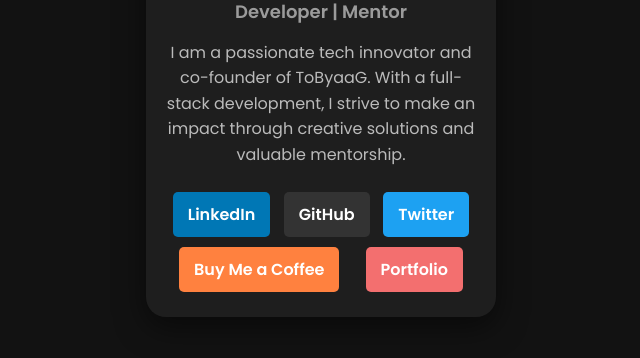
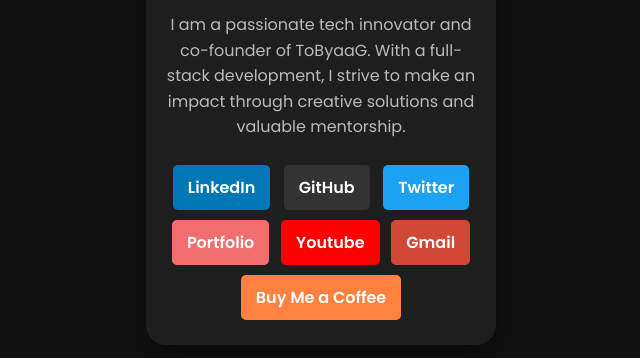
Before and after one commit to abhi-jithb/Biography-Page, a plain HTML site: page index.html in a window 1280 px wide. Shown: the part 366-724 px from the top of the page, without its empty margins (319-959 px from the left). Drawn offline with Linux system fonts and the light colour scheme.

Commit message:
biohub modified with gmail and utube channel

```diff
--- a/index.html
+++ b/index.html
@@ -3,7 +3,7 @@
 <head>
   <meta charset="UTF-8">
   <meta name="viewport" content="width=device-width, initial-scale=1.0">
-  <title>Your Biography</title>
+  <title>Abhijith-Bio</title>
   <link href="https://fonts.googleapis.com/css2?family=Poppins:wght@300;400;600&display=swap" rel="stylesheet">
   <link rel="stylesheet" href="styles.css">
 </head>
@@ -23,11 +23,17 @@
           <a href="https://linkedin.com/in/abhi-jithb" target="_blank" class="social-icon linkedin">LinkedIn</a>
           <a href="https://github.com/abhi-jithb" target="_blank" class="social-icon github">GitHub</a>
           <a href="https://x.com/_AbhijithB_" target="_blank" class="social-icon twitter">Twitter</a>
+          <a href="https://abhijithb.vercel.app" target="_blank" class="social-icon portfolio">Portfolio</a>
+          <a href="https://youtube.com/@abhijithb001" target="_blank" class="social-icon youtube">Youtube</a>
+          <a href="mailto:babhijith58@gmail.com" target="_blank" class="social-icon gmail">Gmail</a>
           <a href="https://www.buymeacoffee.com/abhijithb" target="_blank" class="social-icon buymeacoffee">Buy Me a Coffee</a>
-          <a href="https://abhijithb.vercel.app" target="_blank" class="social-icon portfolio">Portfolio</a>
         </div>
       </div>
     </div>
+    <div id="sfc1d7194khz444yly846xtk193zeghplau"></div>
+    <script type="text/javascript" src="https://counter6.optistats.ovh/private/counter.js?c=1d7194khz444yly846xtk193zeghplau&down=async" async></script>
+    <noscript><a href="https://www.freecounterstat.com" title="web counter"><img src="https://counter6.optistats.ovh/private/freecounterstat.php?c=1d7194khz444yly846xtk193zeghplau" border="0" title="web counter" alt="web counter"></a></noscript>
+
   </div>
 </body>
 </html>
--- a/styles.css
+++ b/styles.css
@@ -126,6 +126,12 @@
   .portfolio {
     background-color: #f36f6f;
   }
+  .youtube {
+    background-color: #ff0000;
+  }
+  .gmail {
+    background-color: #d14836;
+  }
 
   @keyframes fadeIn {
     from {
```
